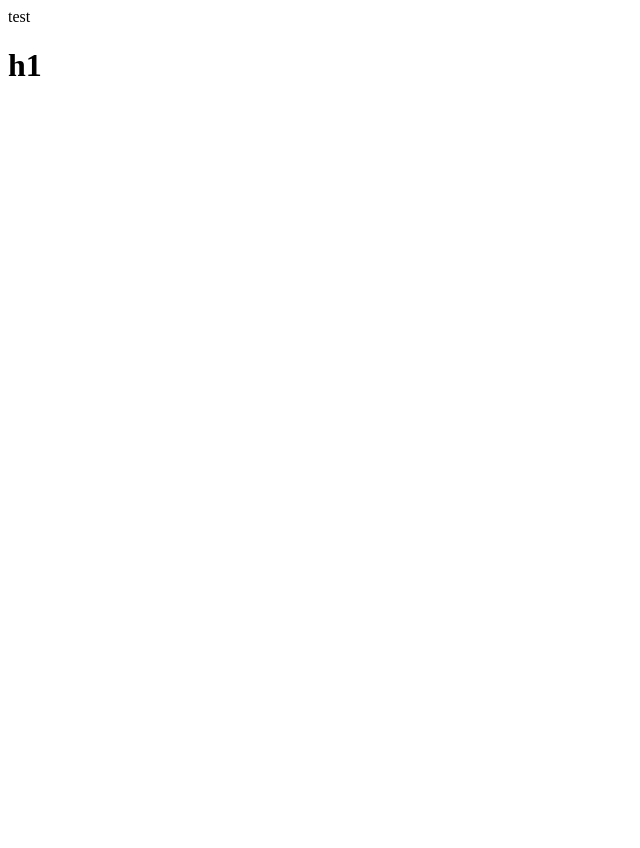
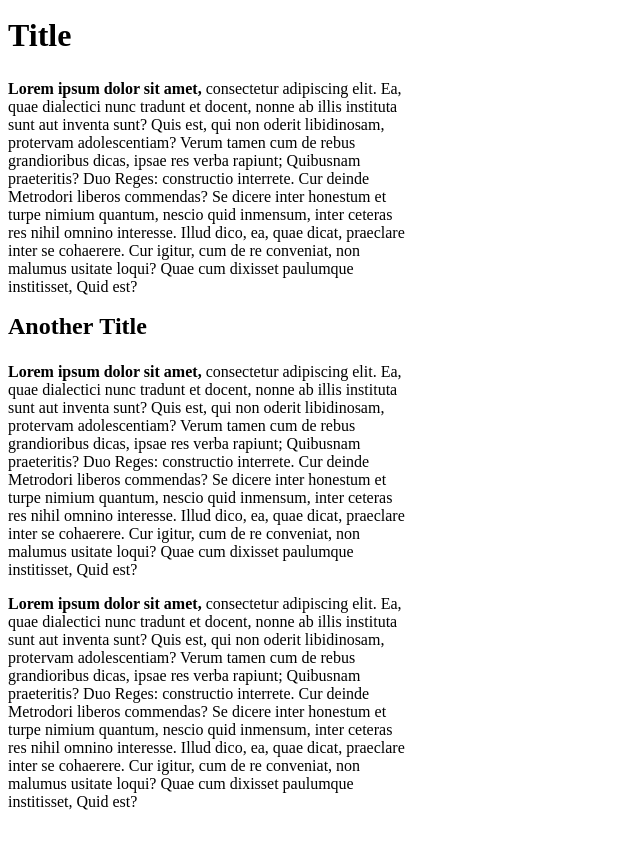
Before and after one commit to CTHDRL/canvas-everything, a Vue app: page / in a window 1280 px wide. Shown: the top 848 px of the page, without its empty margins (0-640 px from the left). Before the commit the page ends 800 px from the top, so only its background shows below. Built offline with nearby package versions, Linux system fonts and the light colour scheme.

Commit message:
wip on demo

```diff
--- a/src/App.vue
+++ b/src/App.vue
@@ -1,6 +1,55 @@
 <template>
     <main class="canvas-everything-demo">
-        <span>test</span>
-        <h1>h1</h1>
+        <h1 v-canvas>Title</h1>
+        <p>
+            <strong>Lorem ipsum dolor sit amet,</strong> consectetur adipiscing
+            elit. Ea, quae dialectici nunc tradunt et docent, nonne ab illis
+            instituta sunt aut inventa sunt? Quis est, qui non oderit
+            libidinosam, protervam adolescentiam? Verum tamen cum de rebus
+            grandioribus dicas, ipsae res verba rapiunt; Quibusnam praeteritis?
+            Duo Reges: constructio interrete. Cur deinde Metrodori liberos
+            commendas? Se dicere inter honestum et turpe nimium quantum, nescio
+            quid inmensum, inter ceteras res nihil omnino interesse. Illud dico,
+            ea, quae dicat, praeclare inter se cohaerere. Cur igitur, cum de re
+            conveniat, non malumus usitate loqui? Quae cum dixisset paulumque
+            institisset, Quid est?
+        </p>
+        <h2 v-canvas>Another Title</h2>
+        <p>
+            <strong>Lorem ipsum dolor sit amet,</strong> consectetur adipiscing
+            elit. Ea, quae dialectici nunc tradunt et docent, nonne ab illis
+            instituta sunt aut inventa sunt? Quis est, qui non oderit
+            libidinosam, protervam adolescentiam? Verum tamen cum de rebus
+            grandioribus dicas, ipsae res verba rapiunt; Quibusnam praeteritis?
+            Duo Reges: constructio interrete. Cur deinde Metrodori liberos
+            commendas? Se dicere inter honestum et turpe nimium quantum, nescio
+            quid inmensum, inter ceteras res nihil omnino interesse. Illud dico,
+            ea, quae dicat, praeclare inter se cohaerere. Cur igitur, cum de re
+            conveniat, non malumus usitate loqui? Quae cum dixisset paulumque
+            institisset, Quid est?
+        </p>
+
+        <p>
+            <strong>Lorem ipsum dolor sit amet,</strong> consectetur adipiscing
+            elit. Ea, quae dialectici nunc tradunt et docent, nonne ab illis
+            instituta sunt aut inventa sunt? Quis est, qui non oderit
+            libidinosam, protervam adolescentiam? Verum tamen cum de rebus
+            grandioribus dicas, ipsae res verba rapiunt; Quibusnam praeteritis?
+            Duo Reges: constructio interrete. Cur deinde Metrodori liberos
+            commendas? Se dicere inter honestum et turpe nimium quantum, nescio
+            quid inmensum, inter ceteras res nihil omnino interesse. Illud dico,
+            ea, quae dicat, praeclare inter se cohaerere. Cur igitur, cum de re
+            conveniat, non malumus usitate loqui? Quae cum dixisset paulumque
+            institisset, Quid est?
+        </p>
+        <h1 v-canvas>Title</h1>
     </main>
 </template>
+
+<style lang="scss">
+.canvas-everything-demo {
+    p {
+        max-width: 400px;
+    }
+}
+</style>
--- a/src/canvas-everything/components/MainCanvas.vue
+++ b/src/canvas-everything/components/MainCanvas.vue
@@ -49,9 +49,6 @@ onMounted(() => {
     window.addEventListener('resize', resizeCanvas)
     // size canvas
     resizeCanvas()
-
-    // TODO: necessary?
-    // requestAnimationFrame(resizeCanvas)
 
     // kick main update loop
     update()
--- a/src/canvas-everything/directive/index.ts
+++ b/src/canvas-everything/directive/index.ts
@@ -1,10 +1,40 @@
 import { ObjectDirective } from 'vue'
 import { v4 as createUuid } from 'uuid'
 import { addOrUpdateCanvasEverythingNode, removeCanvasEverythingNode, setHovered } from '../core'
+import { CanvasEverything } from '../types'
 
+const canvasEverythingUuidAttribute = 'data-canvas-everything-uuid'
 
 export const directive: ObjectDirective = {
-    mounted(el) {
+    mounted(el: HTMLElement, binding) {
+        const options = (binding.value ?? {}) as CanvasEverything.DirectiveOptions
 
+        // save uuid to el
+        const uuid = options.uuid ?? createUuid()
+        el.setAttribute(canvasEverythingUuidAttribute, uuid)
+
+        // create canvas dom
+        addOrUpdateCanvasEverythingNode({
+            element: el,
+            focus: false,
+            hover: false,
+            meta: binding.value?.meta,
+            rect: el.getBoundingClientRect(),
+            style: window.getComputedStyle(el),
+            type: 'CanvasEverything',
+            updateOverride: undefined,
+            uuid,
+            z: 0,
+            ...options,
+        })
+
+        // hide original el
+        el.style.opacity = '0'
+    },
+    unmounted(el: HTMLElement) {
+        const uuid = el.getAttribute(canvasEverythingUuidAttribute)
+        if (uuid) {
+            removeCanvasEverythingNode(uuid)
+        }
     }
 }
--- a/src/canvas-everything/index.ts
+++ b/src/canvas-everything/index.ts
@@ -3,11 +3,17 @@ import { CanvasEverything } from './types'
 
 // import components
 import MainCanvas from './components/MainCanvas.vue'
+// import directives
+import { directive } from './directive'
 
 export const canvasEverythingPlugin: Plugin = {
     install(app, options: CanvasEverything.PluginOptions = {}) {
+        // register components
         app.component('MainCanvas', MainCanvas)
+        // register directives
+        app.directive('canvas', directive)
 
+        // add canvas
         if (options.canvas) {
             // TODO: allow passing custom canvas
         } else if (!options.preventCanvasAutoCreate) {
```
